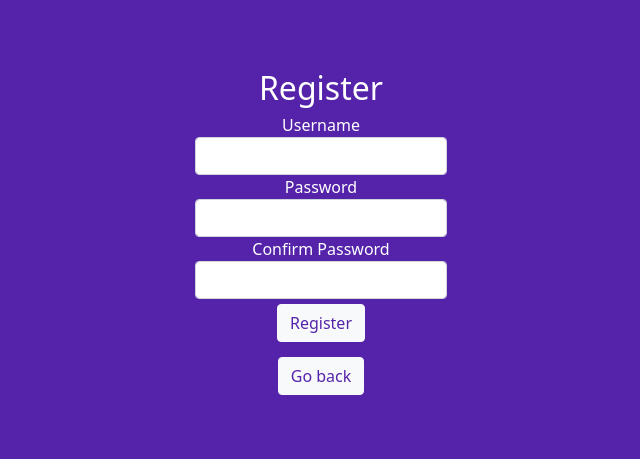
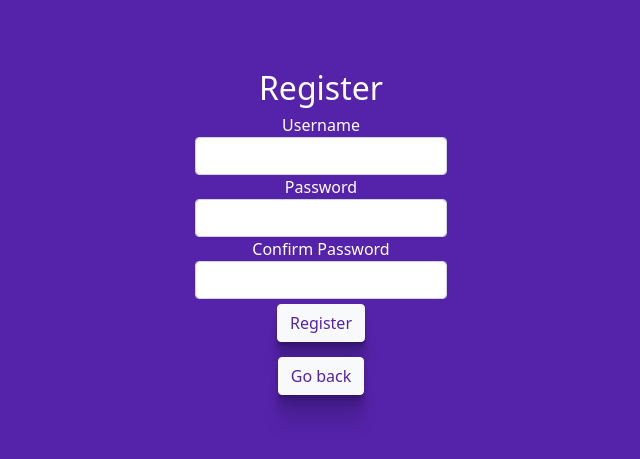
Before and after one commit to borelli28/Job-Board, a Django app: template job_board_app/templates/register.html in a window 1280 px wide. Shown: the top 459 px of the page, without its empty margins (319-959 px from the left). Run offline with Django 3.2, Linux system fonts and the light colour scheme; the template is opened without the code that fills it, so the values that code supplies are empty.

Commit message:
Added shadows in log & reg buttons

```diff
--- a/job_board_app/static/styles/log_style.css
+++ b/job_board_app/static/styles/log_style.css
@@ -25,10 +25,12 @@ main #registration h2, label {
 
 main #login button {
   color: #5523AA;
+  box-shadow: rgba(0, 0, 0, 0.09) 0px 2px 1px, rgba(0, 0, 0, 0.09) 0px 4px 2px, rgba(0, 0, 0, 0.09) 0px 8px 4px, rgba(0, 0, 0, 0.09) 0px 16px 8px, rgba(0, 0, 0, 0.09) 0px 32px 16px;
 }
 
 main #registration button {
   color: #5523AA;
+  box-shadow: rgba(0, 0, 0, 0.09) 0px 2px 1px, rgba(0, 0, 0, 0.09) 0px 4px 2px, rgba(0, 0, 0, 0.09) 0px 8px 4px, rgba(0, 0, 0, 0.09) 0px 16px 8px, rgba(0, 0, 0, 0.09) 0px 32px 16px;
 }
 
 main #register-link {
```
